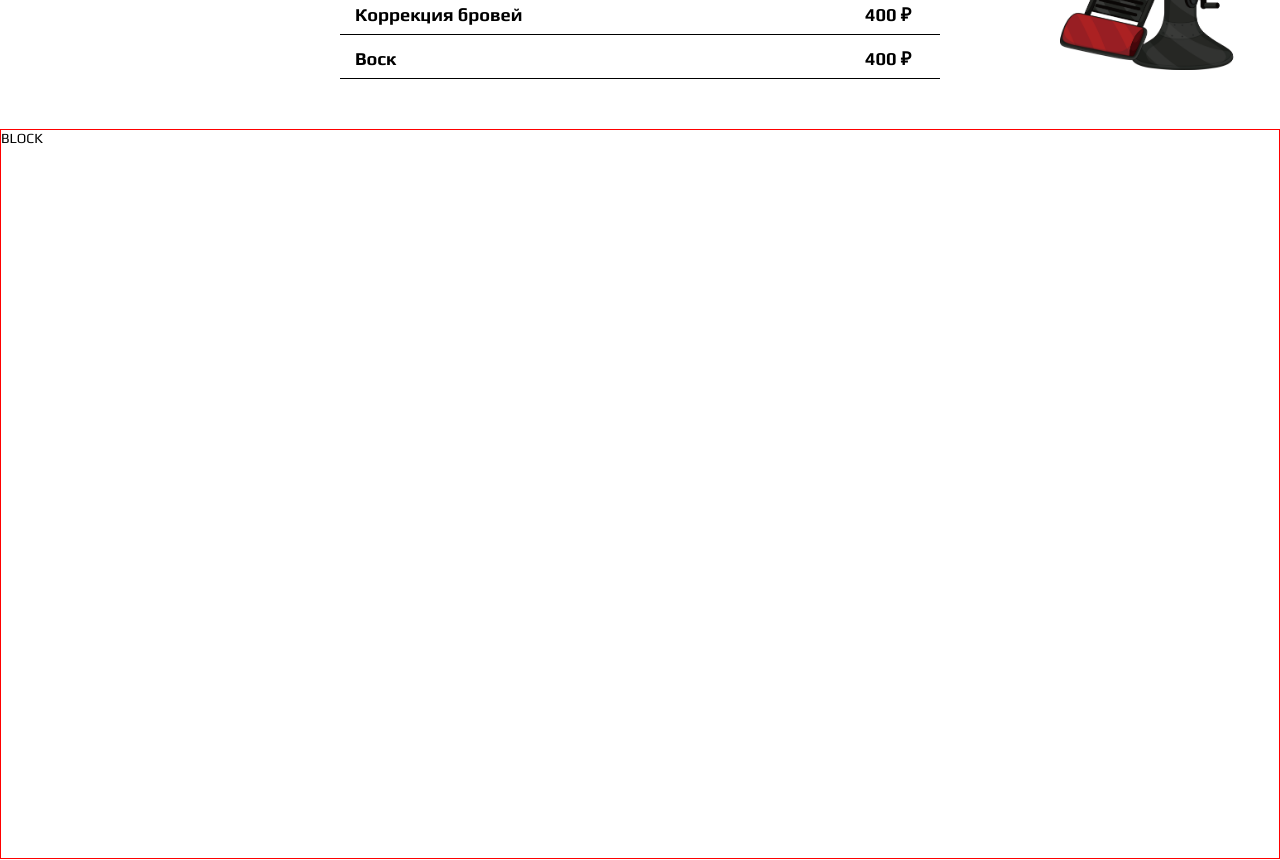
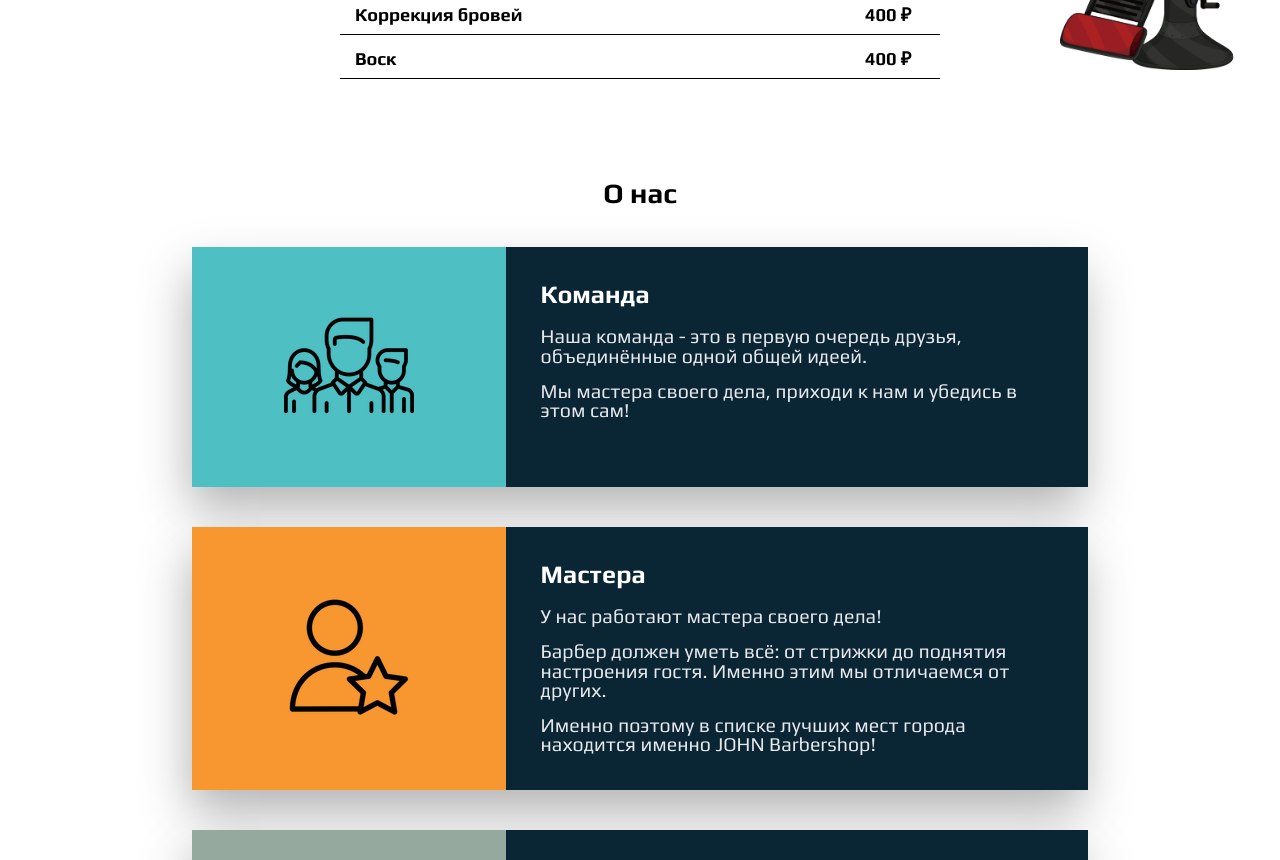
Before and after one commit to Aluminaze/john-barbershop, a React (Create React App) app: page / in a window 1280 px wide. Shown: the part 1860-2720 px from the top of the page. Built offline with nearby package versions, Linux system fonts and the light colour scheme.

Commit message:
add block with About

```diff
--- a/src/components/App/App.tsx
+++ b/src/components/App/App.tsx
@@ -3,6 +3,7 @@ import { useStyles } from "./styles";
 import { Intro } from "components/Intro";
 import { useAppTheme } from "hooks/useAppTheme";
 import { PriceList } from "components/PriceList";
+import { About } from "components/About";
 
 export function App() {
   const classes = useStyles();
@@ -32,11 +33,8 @@ export function App() {
           </section>
           <section className={classes.section}>
             <div className={classes.container}>
-              <div
-                className={classes.block}
-                style={{ border: "1px solid red" }}
-              >
-                BLOCK
+              <div className={classes.block}>
+                <About />
               </div>
             </div>
           </section>
```
